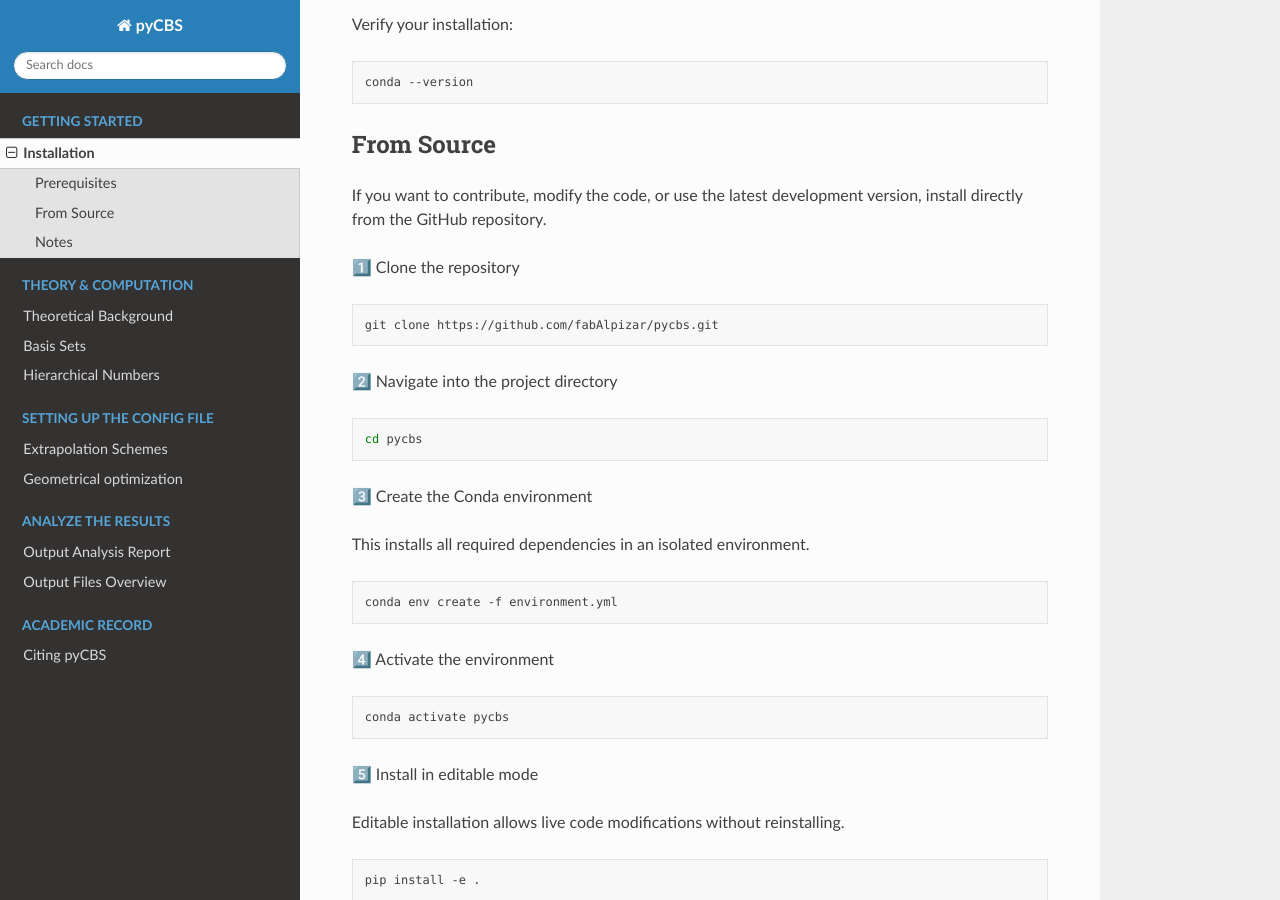
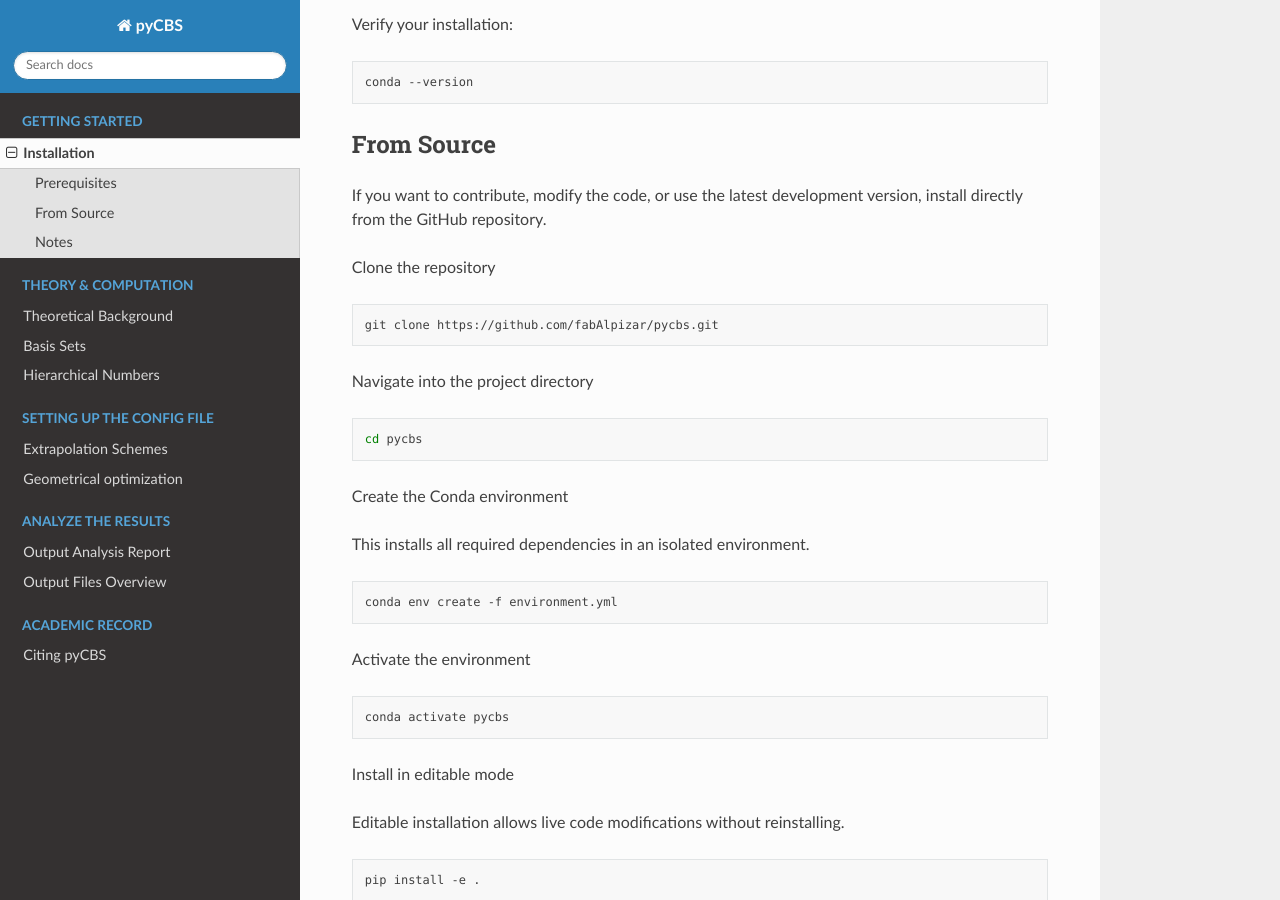
Before and after one commit to fabAlpizar/pycbs, a Sphinx documentation site: the page built from docs/source/installation.rst, in a window 1280 px wide and 900 px high, scrolled down 420 px. Built offline with Sphinx 7.4.7 and the Read the Docs theme 3.1.0, drawn with Linux system fonts in a browser that asks for light colours.

Commit message:
[WP] refinements for documentation

```diff
--- a/docs/source/installation.rst
+++ b/docs/source/installation.rst
@@ -27,19 +27,19 @@ From Source
 If you want to contribute, modify the code, or use the latest development version,
 install directly from the GitHub repository.
 
-1️⃣ Clone the repository
+Clone the repository
 
 .. code-block:: bash
 
    git clone https://github.com/fabAlpizar/pycbs.git
 
-2️⃣ Navigate into the project directory
+Navigate into the project directory
 
 .. code-block:: bash
 
    cd pycbs
 
-3️⃣ Create the Conda environment
+Create the Conda environment
 
 This installs all required dependencies in an isolated environment.
 
@@ -47,13 +47,13 @@ This installs all required dependencies in an isolated environment.
 
    conda env create -f environment.yml
 
-4️⃣ Activate the environment
+Activate the environment
 
 .. code-block:: bash
 
    conda activate pycbs
 
-5️⃣ Install in editable mode
+Install in editable mode
 
 Editable installation allows live code modifications without reinstalling.
 
```
